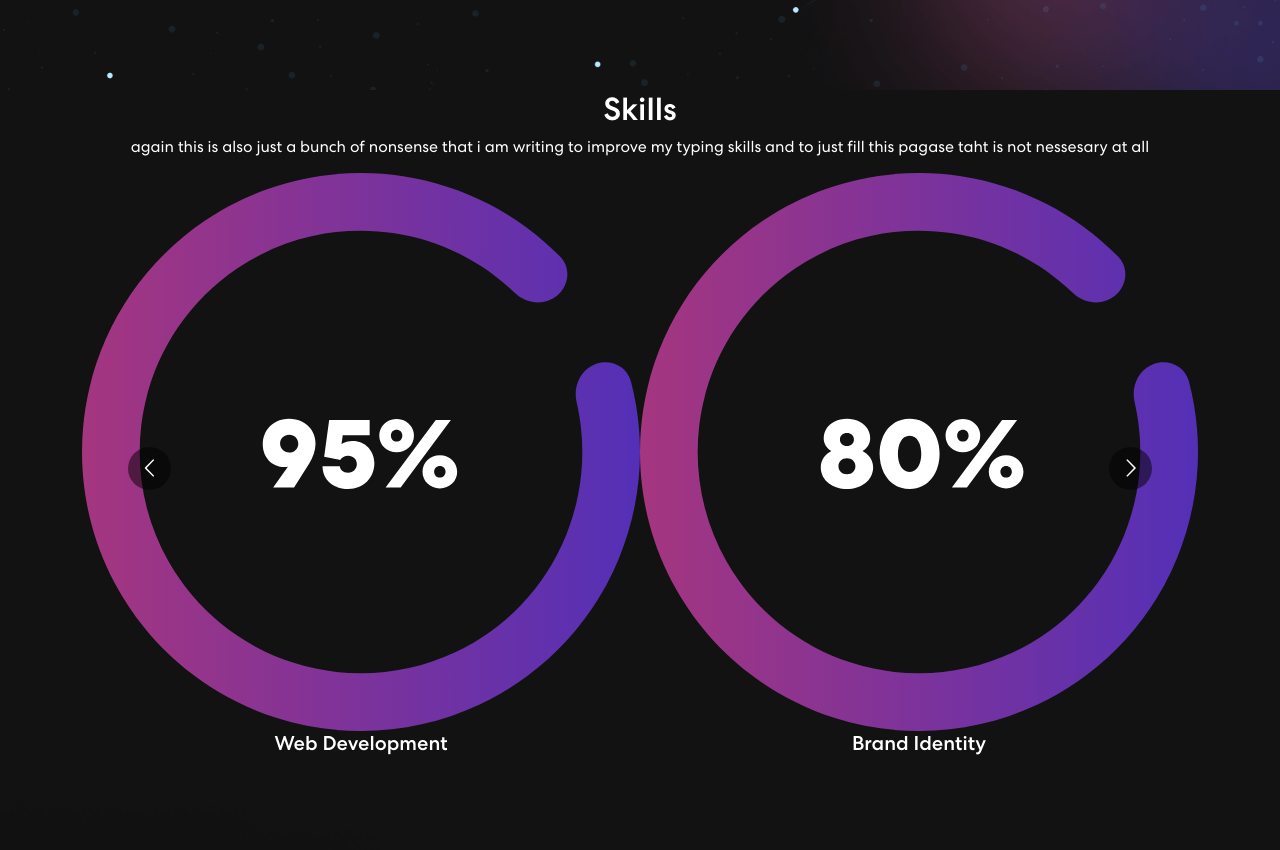
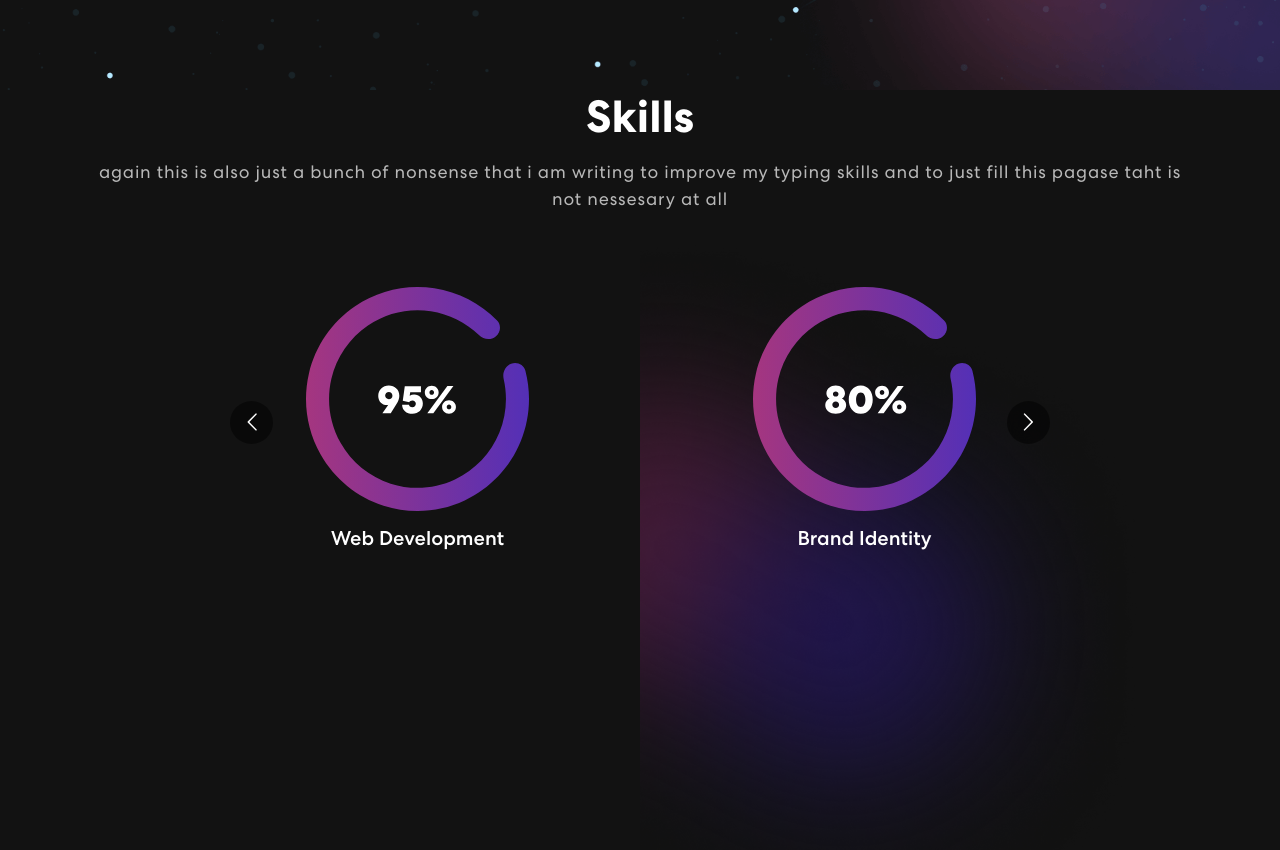
Before and after one commit to Py528/personal-website, a React (Create React App) app: page / in a window 1280 px wide. Shown: the part 676-1526 px from the top of the page. Built offline with nearby package versions, Linux system fonts and the light colour scheme.

Commit message:
added skills styles

```diff
--- a/src/App.css
+++ b/src/App.css
@@ -311,6 +311,47 @@
 }
 
 /*                                                        Banner Styling Ends                                            */
+/*                                                        Skills Styling                                                 */
+.skill {
+	padding: 0 0 50px 0;
+	position: relative;
+}
+.skill-bx {
+	background: #151515;
+	border-radius: 64px;
+	text-align: center;
+	padding: 60px 50px;
+	margin-top: -60px;
+}
+.skill h2 {
+	font-size: 45px;
+	font-weight: 700;
+}
+.skill p {
+	color: #b8b8b8;
+	font-size: 18px;
+	letter-spacing: 0.8px;
+	line-height: 1.5em;
+	margin: 14px 0 75px 0;
+}
+.skill-slider {
+	width: 80%;
+	margin: 0 auto;
+	position: relative;
+}
+.skill-slider .item img {
+	width: 50%;
+	margin: 0 auto 15px auto;
+}
+.background-image-left {
+	top: 28%;
+	position: absolute;
+	bottom: 0;
+	width: 40%;
+	z-index: -4;
+}
+/*                                                        Skills Styling Ends                                            */
+
 .App {
 	text-align: center;
 }
```
